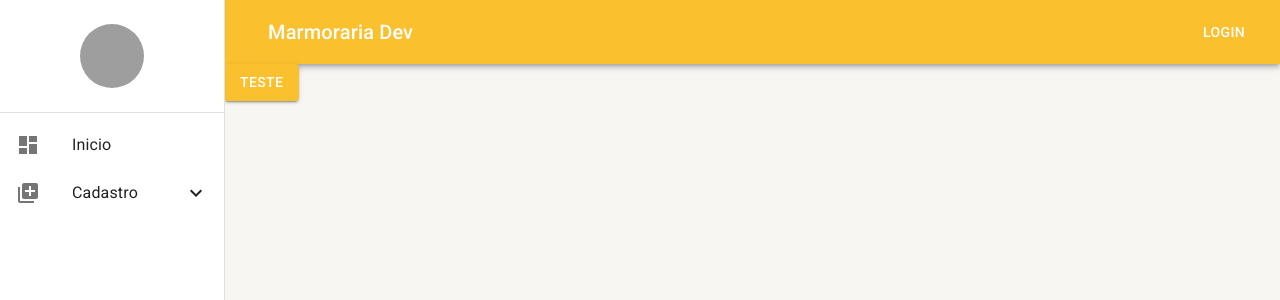
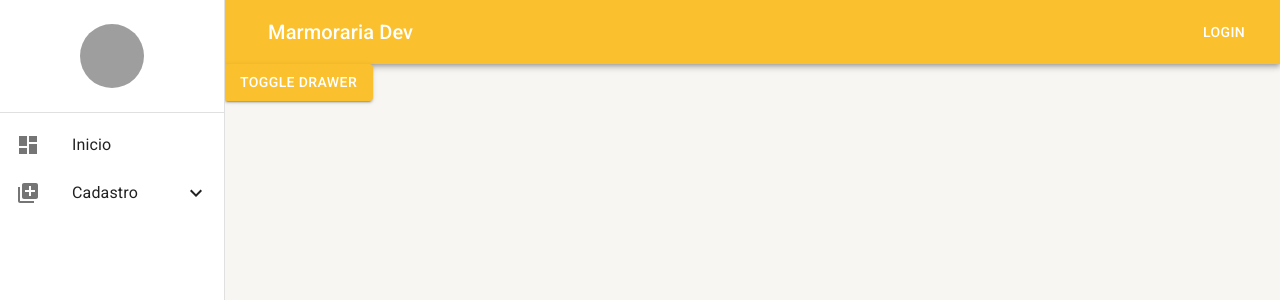
Before and after one commit to FagnerMoraes/marmoraria-front, a React (Create React App) app: page /pagina-inicial in a window 1280 px wide. Shown: the top 300 px of the page. Built offline with nearby package versions, Linux system fonts and the light colour scheme; grey boxes are pictures that could not be loaded.

Commit message:
feat: adicionar reponsividade sidebar

```diff
--- a/src/App.tsx
+++ b/src/App.tsx
@@ -2,17 +2,20 @@
 import {BrowserRouter} from 'react-router-dom';
 import { AppRoutes } from './routes';
 import { Header, SideBar } from './shared/components';
+import { DrawerProvider } from './shared/contexts';
 import { AppThemeProvider } from './shared/contexts/ThemeContext';
 
 export const App = () => {
   return (
     <AppThemeProvider>
+      <DrawerProvider>
       <BrowserRouter>
         <SideBar>
         <Header/>
           <AppRoutes />
         </SideBar>
       </BrowserRouter>
+      </DrawerProvider>
     </AppThemeProvider>
 
   );
--- a/src/routes/index.tsx
+++ b/src/routes/index.tsx
@@ -1,11 +1,11 @@
 import { Button } from '@mui/material';
 import { Routes , Route, Navigate } from 'react-router-dom';
-import { useAppThemeContext } from '../shared/contexts/ThemeContext';
+import { useDrawerContext } from '../shared/contexts';
 export  const AppRoutes = () => {
-    const {toggleTheme} = useAppThemeContext();
+    const {toggleDrawerOpen} = useDrawerContext();
     return(
         <Routes>
-            <Route path='/pagina-inicial' element={<Button variant='contained' onClick={toggleTheme} color='primary'>Teste</Button>} />
+            <Route path='/pagina-inicial' element={<Button variant='contained' onClick={toggleDrawerOpen} color='primary'>Toggle Drawer</Button>} />
             <Route path='*' element={<Navigate to='/pagina-inicial' />} />
 
         </Routes>
--- a/src/shared/components/side-menu/SideBar.tsx
+++ b/src/shared/components/side-menu/SideBar.tsx
@@ -1,10 +1,11 @@
 import { ExpandLess, ExpandMore } from '@mui/icons-material';
-import { Avatar, Collapse, Divider, Drawer, Icon, List, ListItemButton, ListItemIcon, ListItemText, useTheme } from '@mui/material';
+import { Avatar, Collapse, Divider, Drawer, Icon, List, ListItemButton, ListItemIcon, ListItemText, useMediaQuery, useTheme } from '@mui/material';
 import { Box } from '@mui/system';
 import PersonAddAlt1 from '@mui/icons-material/PersonAddAlt1';
 import DomainAdd from '@mui/icons-material/DomainAdd';
 import LibraryAdd from '@mui/icons-material/LibraryAdd';
 import React from 'react';
+import { useDrawerContext } from '../../contexts';
 
 interface ISideBarProps {
     children: React.ReactNode;
@@ -28,8 +29,10 @@ interface ISideBarProps {
 
 export const SideBar: React.FC<ISideBarProps> = ({children}) => {
   const theme = useTheme();
+  const smDown = useMediaQuery(theme.breakpoints.down('sm'));
+  const [open, setOpen] = React.useState(false);
 
-  const [open, setOpen] = React.useState(false);
+  const { isDrawerOpen, toggleDrawerOpen } = useDrawerContext();
 
   const handleClick = () => {
     setOpen(!open);
@@ -37,7 +40,7 @@ export const SideBar: React.FC<ISideBarProps> = ({children}) => {
 
     return (
     <>
-    <Drawer variant='permanent'>
+    <Drawer open={isDrawerOpen} variant={smDown ?'temporary': 'permanent'} onClose={toggleDrawerOpen}>
         <Box width={theme.spacing(28)} height="100%" display="flex" flexDirection="column">
             <Box width="100%" height={theme.spacing(14)}
                 display="flex" alignItems="Center" justifyContent="center" >
@@ -81,7 +84,7 @@ export const SideBar: React.FC<ISideBarProps> = ({children}) => {
             </Box>
         </Box>
     </Drawer>
-    <Box height="100vh" marginLeft={theme.spacing(28)} >
+    <Box height="100vh" marginLeft={smDown ? 0 : theme.spacing(28)} >
     {children}
     </Box>
     </>
```
